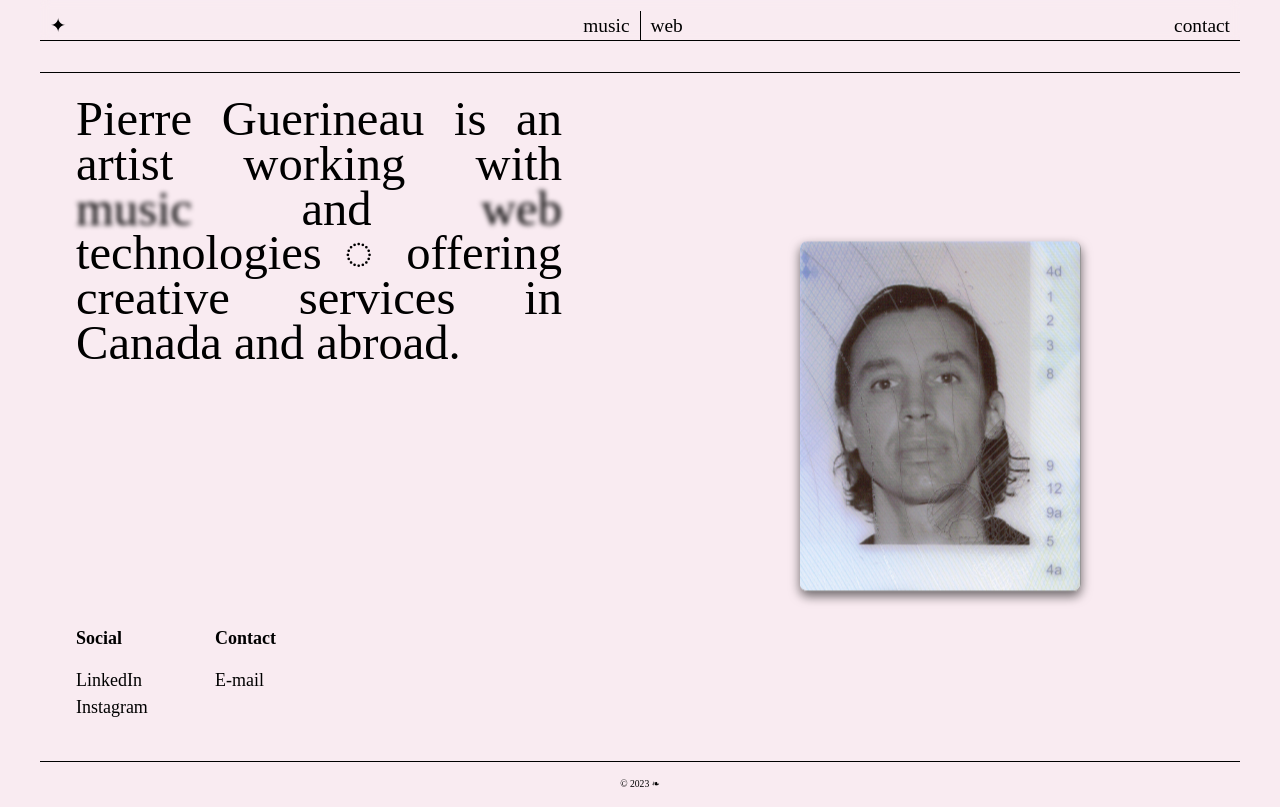
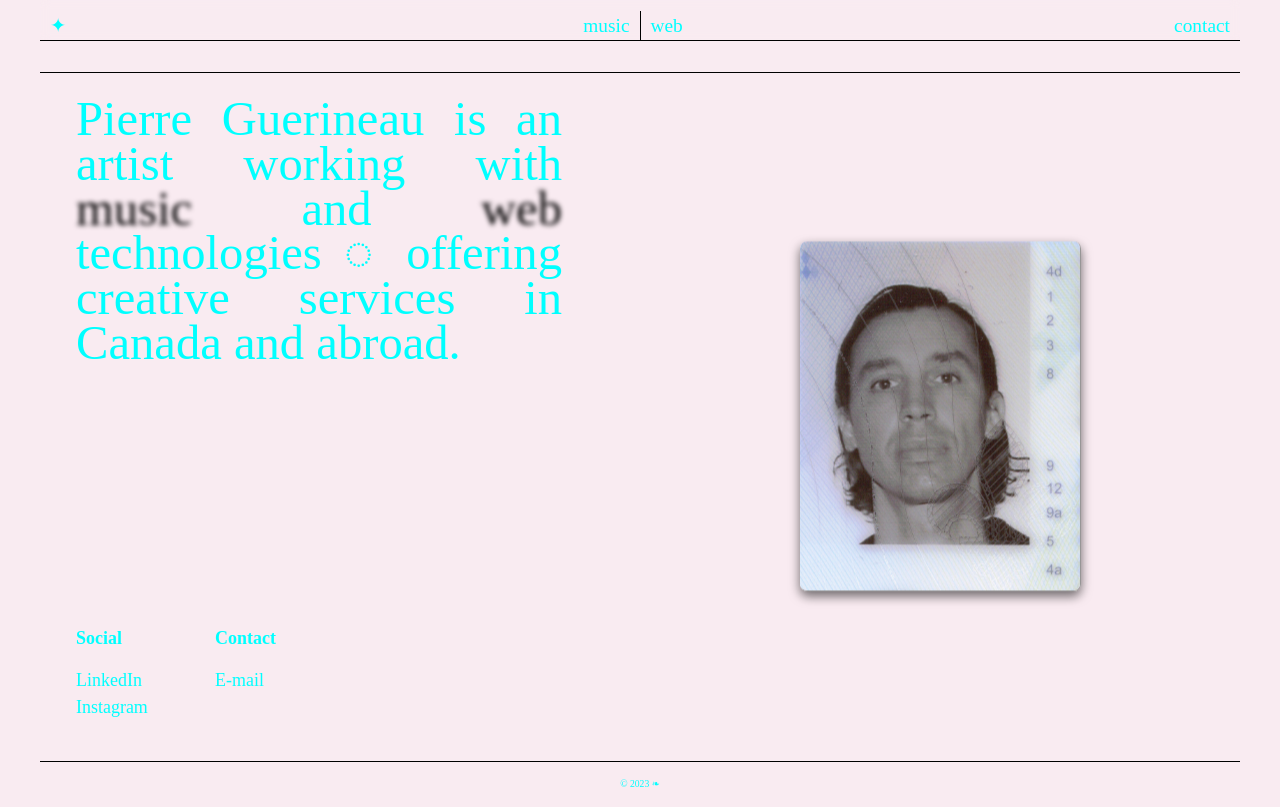
Before and after one commit to piaere/pg-official-v2, a React (Vite) app in the folder pg-vite/: page / in a window 1280 px wide. Built offline with nearby package versions, Linux system fonts and the light colour scheme.

Commit message:
test color

```diff
--- a/pg-vite/src/css/Global.css
+++ b/pg-vite/src/css/Global.css
@@ -5,6 +5,7 @@
 
 * {
   margin: 0;
+  color: aqua;
 }
 
 html,
```
